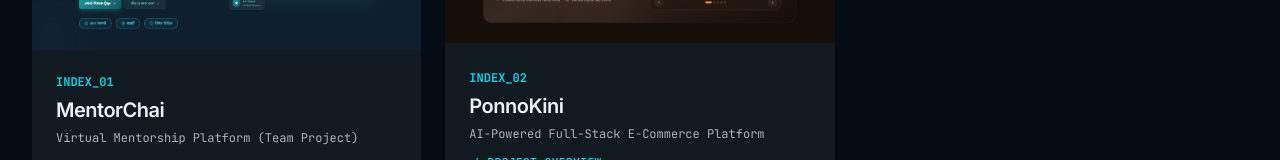
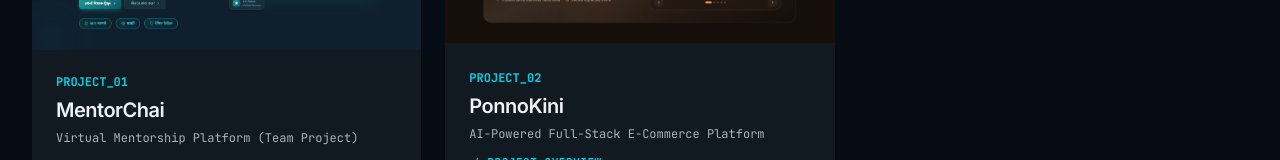
Before and after one commit to Mr-Explorer142/Portfolio-Website, a React (Vite) app: page /projects in a window 1280 px wide. Shown: the part 746-906 px from the top of the page. Built offline with nearby package versions, Linux system fonts and the light colour scheme.

Commit message:
Update Overall UI

```diff
--- a/src/pages/Catalog.jsx
+++ b/src/pages/Catalog.jsx
@@ -161,7 +161,7 @@ export function Catalog() {
                   <CardHeader className="pb-3">
                     <div className="flex items-center justify-between text-xs font-mono text-muted-foreground mb-1">
                       <span className="text-accent font-mono font-bold">
-                        INDEX_0{idx + 1}
+                        PROJECT_0{idx + 1}
                       </span>
                     </div>
                     <CardTitle className="text-xl group-hover:text-accent transition-colors font-bold">
```
